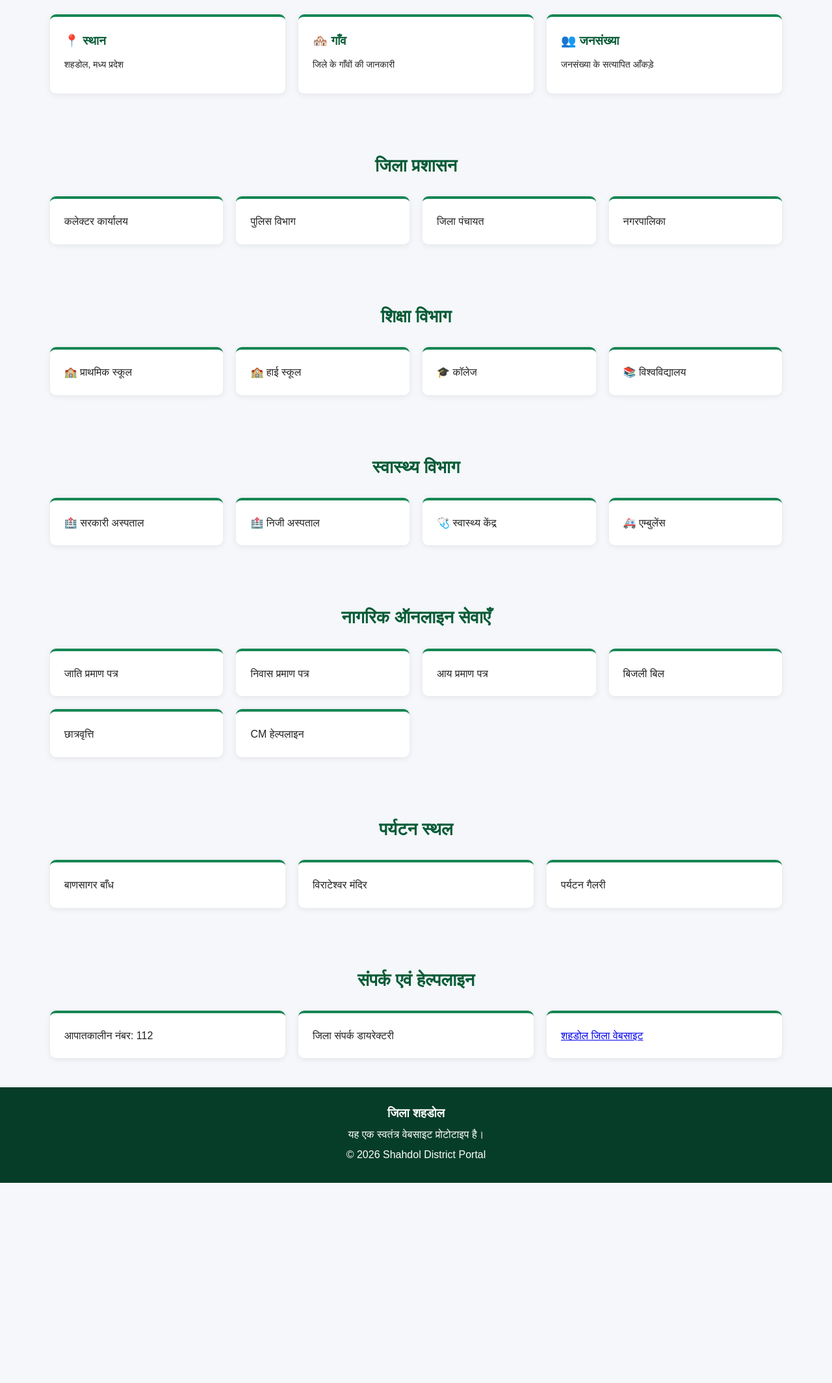
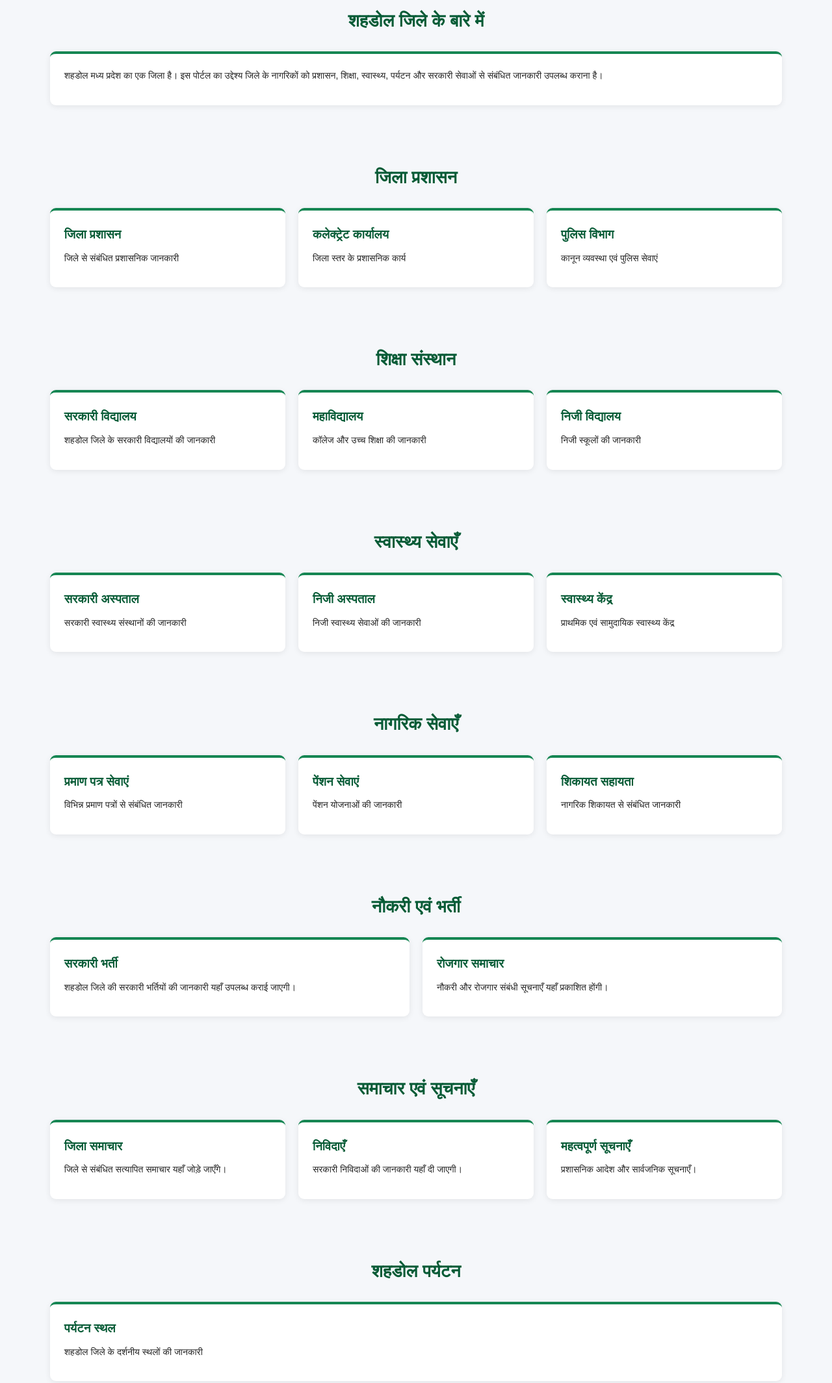
Before and after one commit to shivam2008sdl-sudo/Shahdol-district-portal-, a plain HTML site: page index.html in a window 1280 px wide. Shown: the part 501-2629 px from the top of the page at 65% size. Before the commit the page ends 2321 px from the top, so only its background shows below. Drawn offline with Linux system fonts and the light colour scheme.

Commit message:
Update index.html

```diff
--- a/index.html
+++ b/index.html
@@ -4,129 +4,197 @@
 <head>
   <meta charset="UTF-8">
   <meta name="viewport" content="width=device-width, initial-scale=1.0">
-
-    <title>शहडोल जिला पोर्टल</title>
-
-    <meta name="description"
-    content="शहडोल जिले की सरकारी सेवाएँ, शिक्षा, स्वास्थ्य और प्रशासन की जानकारी">
-
+  <meta name="description" content="शहडोल जिले की जानकारी, प्रशासन, शिक्षा, स्वास्थ्य और नागरिक सेवाओं का पोर्टल">
+  <title>शहडोल जिला पोर्टल | मध्य प्रदेश</title>
   <link rel="stylesheet" href="style.css">
 </head>
 
 <body>
 
+  <!-- शीर्ष भाग -->
   <header>
-    <div class="logo">
-        🏛️ जिला शहडोल
-        <small>मध्य प्रदेश शासन</small>
+    <div>
+      <h1>शहडोल जिला पोर्टल</h1>
+      <p>मध्य प्रदेश शासन | भारत</p>
     </div>
+    <button id="menuBtn" aria-label="मेन्यू खोलें">☰</button>
+  </header>
 
-    <button id="menuBtn">☰</button>
-
+  <!-- मेन्यू -->
   <nav id="navbar">
     <a href="#home">होम</a>
-        <a href="#about">जिले के बारे में</a>
+    <a href="#about">हमारे जिले के बारे में</a>
     <a href="#administration">प्रशासन</a>
     <a href="#education">शिक्षा</a>
     <a href="#health">स्वास्थ्य</a>
-        <a href="#services">सेवाएँ</a>
+    <a href="#services">नागरिक सेवाएँ</a>
+    <a href="#jobs">नौकरी</a>
+    <a href="#news">समाचार</a>
     <a href="#tourism">पर्यटन</a>
     <a href="#contact">संपर्क</a>
   </nav>
-</header>
 
-<section id="home" class="hero">
-    <h1>शहडोल जिला पोर्टल</h1>
-    <p>आपका स्वागत है शहडोल जिले की आधिकारिक जानकारी के पोर्टल पर</p>
-    <a href="#services" class="btn">नागरिक सेवाएँ देखें</a>
+  <!-- मुख्य बैनर -->
+  <main>
+    <section class="hero" id="home">
+      <h2>शहडोल जिले में आपका स्वागत है</h2>
+      <p>जिले की जानकारी और नागरिक सेवाएँ एक ही स्थान पर</p>
+      <a class="btn" href="#services">नागरिक सेवाएँ देखें</a>
     </section>
 
+    <!-- परिचय -->
     <section id="about">
-    <h2>जिले के बारे में</h2>
-    <div class="cards">
+      <h2>शहडोल जिले के बारे में</h2>
       <div class="card">
-            <h3>📍 स्थान</h3>
-            <p>शहडोल, मध्य प्रदेश</p>
+        <p>
+          शहडोल मध्य प्रदेश का एक जिला है।
+          इस पोर्टल का उद्देश्य जिले के नागरिकों को
+          प्रशासन, शिक्षा, स्वास्थ्य, पर्यटन और
+          सरकारी सेवाओं से संबंधित जानकारी उपलब्ध
+          कराना है।
+        </p>
+      </div>
+    </section>
+
+    <!-- प्रशासन -->
+    <section id="administration">
+      <h2>जिला प्रशासन</h2>
+      <div class="cards" id="administrationCards">
+        <div class="card">
+          <h3>जिला प्रशासन</h3>
+          <p>जिला प्रशासन से संबंधित जानकारी।</p>
         </div>
         <div class="card">
-            <h3>🏘️ गाँव</h3>
-            <p>जिले के गाँवों की जानकारी</p>
+          <h3>कलेक्ट्रेट कार्यालय</h3>
+          <p>जिला स्तरीय प्रशासनिक जानकारी।</p>
         </div>
         <div class="card">
-            <h3>👥 जनसंख्या</h3>
-            <p>जनसंख्या के सत्यापित आँकड़े</p>
+          <h3>पुलिस विभाग</h3>
+          <p>पुलिस एवं कानून व्यवस्था की जानकारी।</p>
         </div>
       </div>
     </section>
 
-<section id="administration">
-    <h2>जिला प्रशासन</h2>
-    <div class="cards">
-        <div class="card">कलेक्टर कार्यालय</div>
-        <div class="card">पुलिस विभाग</div>
-        <div class="card">जिला पंचायत</div>
-        <div class="card">नगरपालिका</div>
+    <!-- शिक्षा -->
+    <section id="education">
+      <h2>शिक्षा संस्थान</h2>
+      <div class="cards" id="educationCards">
+        <div class="card">
+          <h3>सरकारी विद्यालय</h3>
+          <p>सरकारी विद्यालयों की जानकारी।</p>
         </div>
-</section>
-
-<section id="education">
-    <h2>शिक्षा विभाग</h2>
-    <div class="cards">
-        <div class="card">🏫 प्राथमिक स्कूल</div>
-        <div class="card">🏫 हाई स्कूल</div>
-        <div class="card">🎓 कॉलेज</div>
-        <div class="card">📚 विश्वविद्यालय</div>
+        <div class="card">
+          <h3>निजी विद्यालय</h3>
+          <p>निजी विद्यालयों की जानकारी।</p>
         </div>
-</section>
-
-<section id="health">
-    <h2>स्वास्थ्य विभाग</h2>
-    <div class="cards">
-        <div class="card">🏥 सरकारी अस्पताल</div>
-        <div class="card">🏥 निजी अस्पताल</div>
-        <div class="card">🩺 स्वास्थ्य केंद्र</div>
-        <div class="card">🚑 एम्बुलेंस</div>
-    </div>
-</section>
-
-<section id="services">
-    <h2>नागरिक ऑनलाइन सेवाएँ</h2>
-    <div class="cards">
-        <div class="card">जाति प्रमाण पत्र</div>
-        <div class="card">निवास प्रमाण पत्र</div>
-        <div class="card">आय प्रमाण पत्र</div>
-        <div class="card">बिजली बिल</div>
-        <div class="card">छात्रवृत्ति</div>
-        <div class="card">CM हेल्पलाइन</div>
-    </div>
-</section>
-
-<section id="tourism">
-    <h2>पर्यटन स्थल</h2>
-    <div class="cards">
-        <div class="card">बाणसागर बाँध</div>
-        <div class="card">विराटेश्वर मंदिर</div>
-        <div class="card">पर्यटन गैलरी</div>
-    </div>
-</section>
-
-<section id="contact">
-    <h2>संपर्क एवं हेल्पलाइन</h2>
-    <div class="cards">
-        <div class="card">आपातकालीन नंबर: 112</div>
-        <div class="card">जिला संपर्क डायरेक्टरी</div>
         <div class="card">
-            <a href="https://shahdol.nic.in/">
-                शहडोल जिला वेबसाइट
-            </a>
+          <h3>महाविद्यालय</h3>
+          <p>उच्च शिक्षा संस्थानों की जानकारी।</p>
         </div>
       </div>
     </section>
 
+    <!-- स्वास्थ्य -->
+    <section id="health">
+      <h2>स्वास्थ्य सेवाएँ</h2>
+      <div class="cards" id="healthCards">
+        <div class="card">
+          <h3>सरकारी अस्पताल</h3>
+          <p>सरकारी अस्पतालों की जानकारी।</p>
+        </div>
+        <div class="card">
+          <h3>निजी अस्पताल</h3>
+          <p>निजी अस्पतालों की जानकारी।</p>
+        </div>
+        <div class="card">
+          <h3>स्वास्थ्य केंद्र</h3>
+          <p>स्वास्थ्य केंद्रों की जानकारी।</p>
+        </div>
+      </div>
+    </section>
+
+    <!-- नागरिक सेवाएँ -->
+    <section id="services">
+      <h2>नागरिक सेवाएँ</h2>
+      <div class="cards" id="servicesCards">
+        <div class="card">
+          <h3>प्रमाण पत्र</h3>
+          <p>विभिन्न प्रमाण पत्रों की जानकारी।</p>
+        </div>
+        <div class="card">
+          <h3>पेंशन योजनाएँ</h3>
+          <p>पेंशन योजनाओं से संबंधित जानकारी।</p>
+        </div>
+        <div class="card">
+          <h3>शिकायत सहायता</h3>
+          <p>नागरिक शिकायत संबंधी जानकारी।</p>
+        </div>
+      </div>
+    </section>
+
+    <!-- नौकरी -->
+    <section id="jobs">
+      <h2>नौकरी एवं भर्ती</h2>
+      <div class="cards">
+        <div class="card">
+          <h3>सरकारी भर्ती</h3>
+          <p>शहडोल जिले की सरकारी भर्तियों की जानकारी यहाँ उपलब्ध कराई जाएगी।</p>
+        </div>
+        <div class="card">
+          <h3>रोजगार समाचार</h3>
+          <p>नौकरी और रोजगार संबंधी सूचनाएँ यहाँ प्रकाशित होंगी।</p>
+        </div>
+      </div>
+    </section>
+
+    <!-- समाचार -->
+    <section id="news">
+      <h2>समाचार एवं सूचनाएँ</h2>
+      <div class="cards">
+        <div class="card">
+          <h3>जिला समाचार</h3>
+          <p>जिले से संबंधित सत्यापित समाचार यहाँ जोड़े जाएँगे।</p>
+        </div>
+        <div class="card">
+          <h3>निविदाएँ</h3>
+          <p>सरकारी निविदाओं की जानकारी यहाँ दी जाएगी।</p>
+        </div>
+        <div class="card">
+          <h3>महत्वपूर्ण सूचनाएँ</h3>
+          <p>प्रशासनिक आदेश और सार्वजनिक सूचनाएँ।</p>
+        </div>
+      </div>
+    </section>
+
+    <!-- पर्यटन -->
+    <section id="tourism">
+      <h2>शहडोल पर्यटन</h2>
+      <div class="cards" id="tourismCards">
+        <div class="card">
+          <h3>पर्यटन स्थल</h3>
+          <p>शहडोल जिले के दर्शनीय स्थलों की जानकारी।</p>
+        </div>
+      </div>
+    </section>
+
+    <!-- संपर्क -->
+    <section id="contact">
+      <h2>संपर्क जानकारी</h2>
+      <div class="card">
+        <p><strong>जिला:</strong> शहडोल</p>
+        <p><strong>राज्य:</strong> मध्य प्रदेश</p>
+        <p><strong>देश:</strong> भारत</p>
+        <p>आधिकारिक फोन नंबर और ईमेल सत्यापन के बाद यहाँ जोड़े जाएँगे।</p>
+      </div>
+    </section>
+
+  </main>
+
+  <!-- नीचे का भाग -->
   <footer>
-    <h3>जिला शहडोल</h3>
-    <p>यह एक स्वतंत्र वेबसाइट प्रोटोटाइप है।</p>
-    <p>© 2026 Shahdol District Portal</p>
+    <p>शहडोल जिला पोर्टल</p>
+    <p>यह एक स्वतंत्र वेबसाइट का प्रारंभिक डेमो है, आधिकारिक सरकारी वेबसाइट नहीं।</p>
+    <p>© 2026 | सभी अधिकार सुरक्षित</p>
   </footer>
 
   <script src="data.js"></script>
```
Lines whose indentation alone changed are shown as unchanged.
